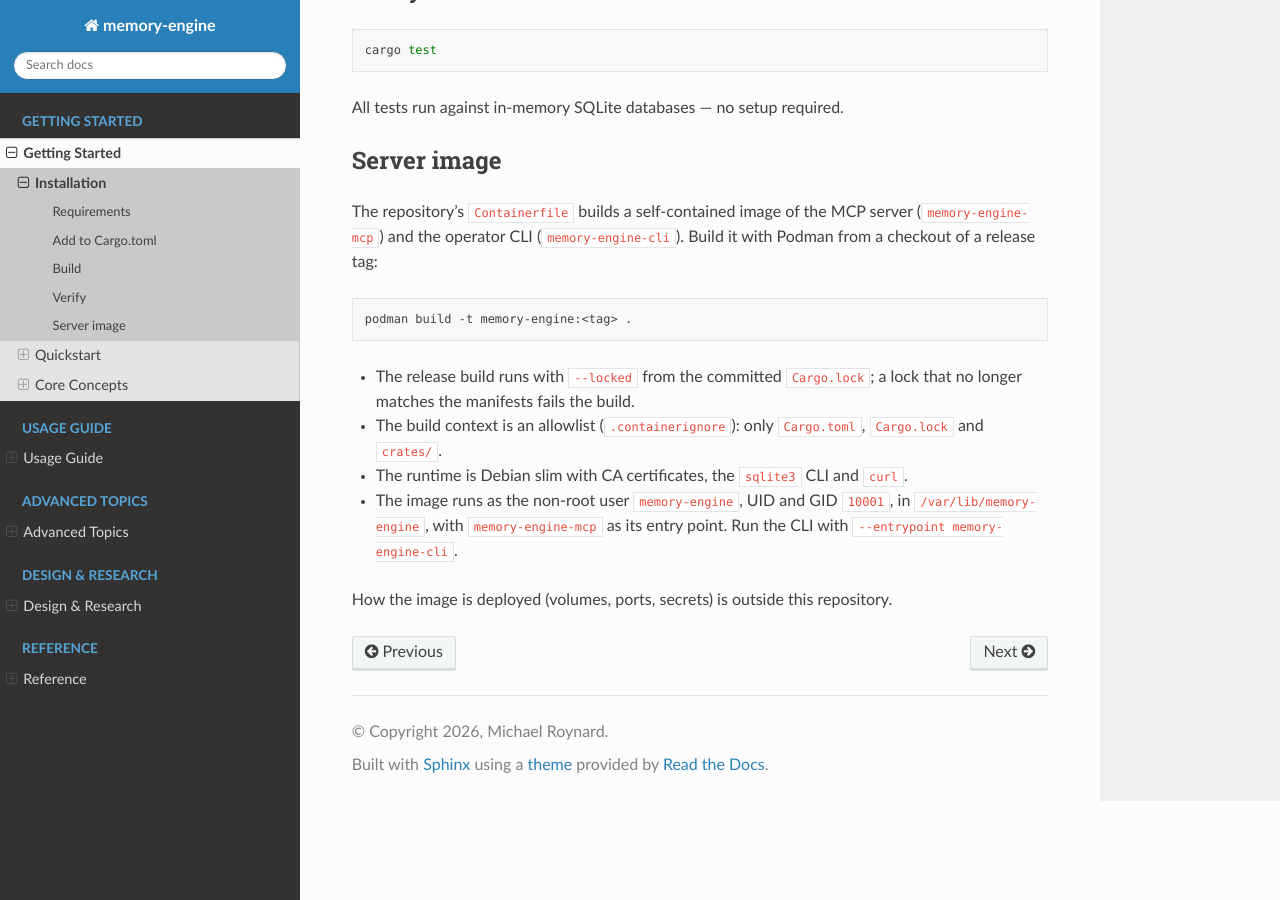
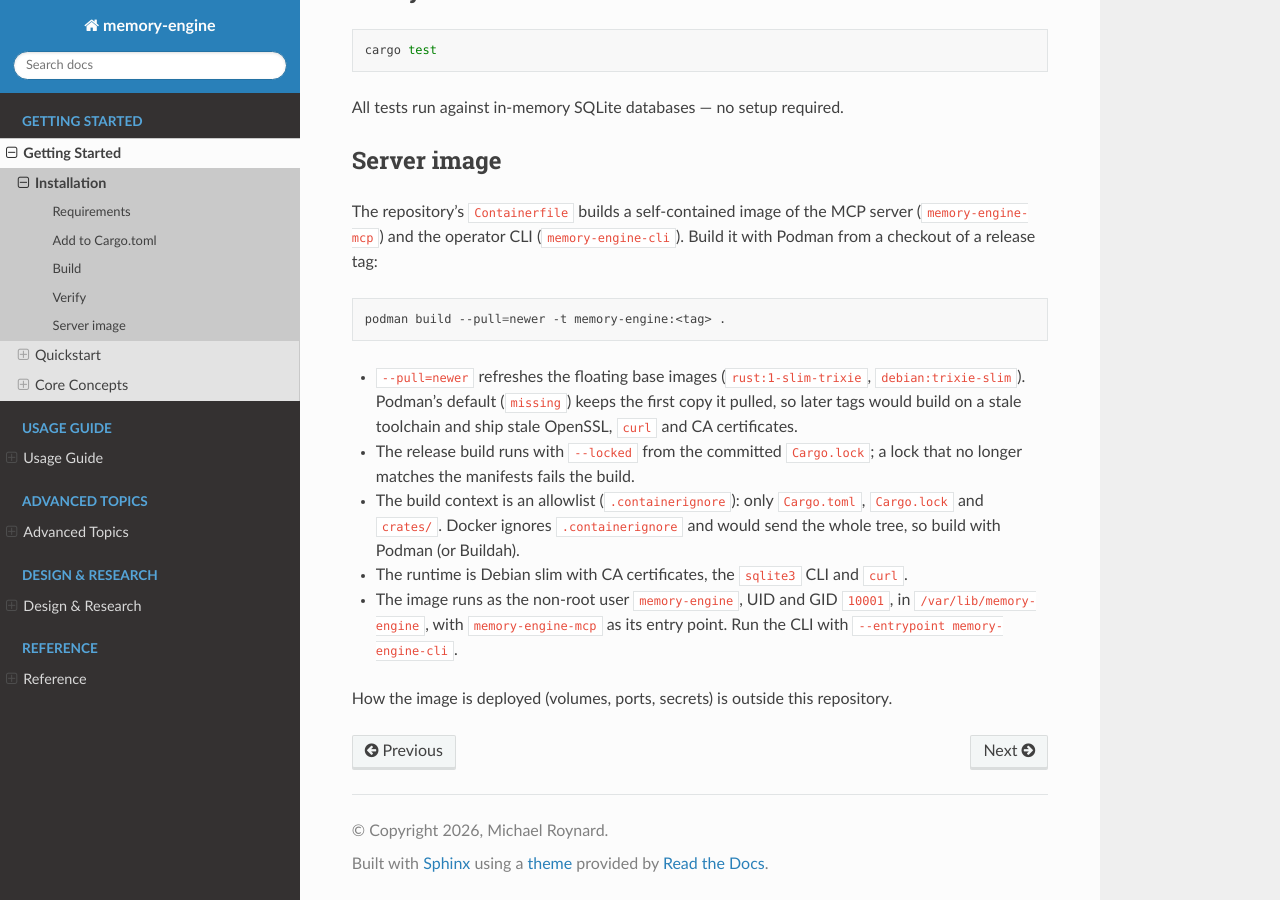
Before and after one commit to dutiona/memory-engine, a Sphinx documentation site: the page built from docs/getting-started/installation.md, in a window 1280 px wide and 900 px high, scrolled down 1186 px. Built offline with Sphinx 7.4.7 and the Read the Docs theme 3.1.0, drawn with Linux system fonts in a browser that asks for light colours; pages that are not in the unit, such as notebooks, are missing from menus.

Commit message:
docs: build the image with --pull=newer, and with Podman
Review of #1044: podman build defaults to --pull=missing, so the floating
rust:1 and trixie-slim bases would stay frozen at the host's first pull,
building later tags on a stale toolchain and shipping stale OpenSSL, curl
and CA certificates. Docker reads no .containerignore, so the allowlist
holds only under Podman or Buildah.

````diff
--- a/docs/getting-started/installation.md
+++ b/docs/getting-started/installation.md
@@ -59,12 +59,16 @@ The repository's `Containerfile` builds a self-contained image of the MCP server
 operator CLI (`memory-engine-cli`). Build it with Podman from a checkout of a release tag:
 
 ```bash
-podman build -t memory-engine:<tag> .
+podman build --pull=newer -t memory-engine:<tag> .
 ```
 
+- `--pull=newer` refreshes the floating base images (`rust:1-slim-trixie`, `debian:trixie-slim`). Podman's default
+  (`missing`) keeps the first copy it pulled, so later tags would build on a stale toolchain and ship stale OpenSSL,
+  `curl` and CA certificates.
 - The release build runs with `--locked` from the committed `Cargo.lock`; a lock that no longer matches the
   manifests fails the build.
-- The build context is an allowlist (`.containerignore`): only `Cargo.toml`, `Cargo.lock` and `crates/`.
+- The build context is an allowlist (`.containerignore`): only `Cargo.toml`, `Cargo.lock` and `crates/`. Docker
+  ignores `.containerignore` and would send the whole tree, so build with Podman (or Buildah).
 - The runtime is Debian slim with CA certificates, the `sqlite3` CLI and `curl`.
 - The image runs as the non-root user `memory-engine`, UID and GID `10001`, in `/var/lib/memory-engine`, with
   `memory-engine-mcp` as its entry point. Run the CLI with `--entrypoint memory-engine-cli`.
````
Also changed, not shown: 1 other file.
